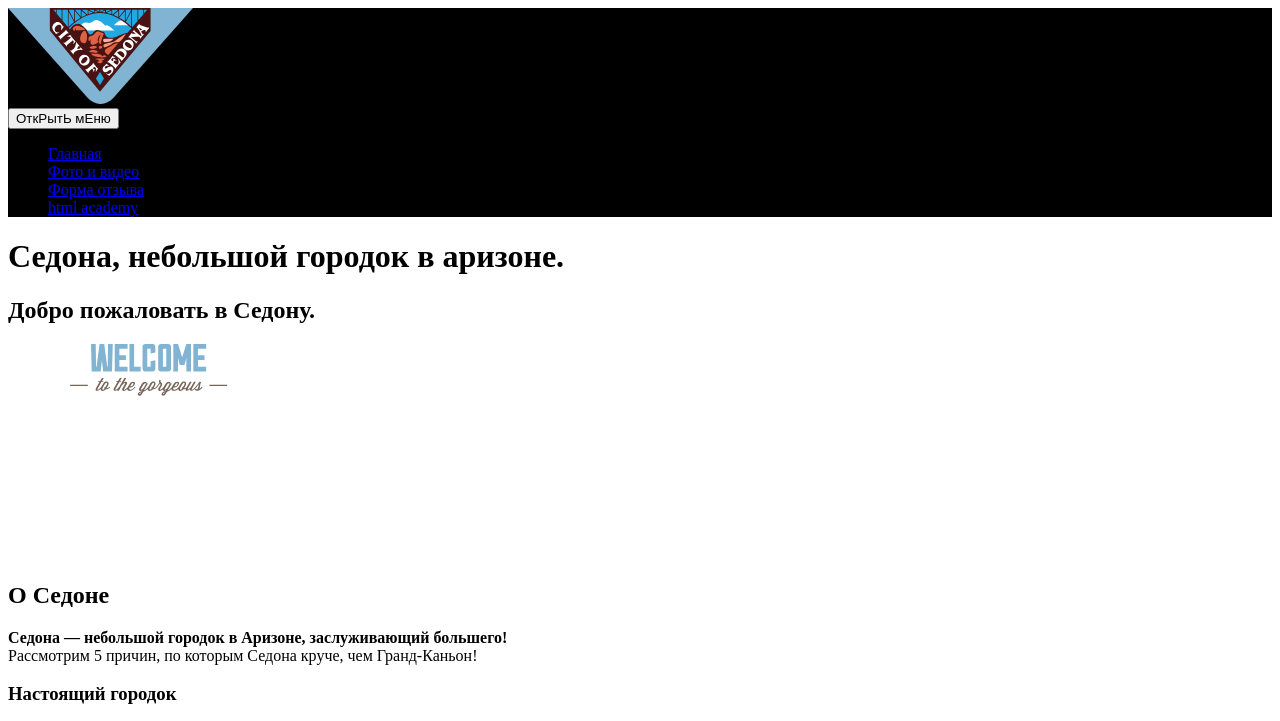
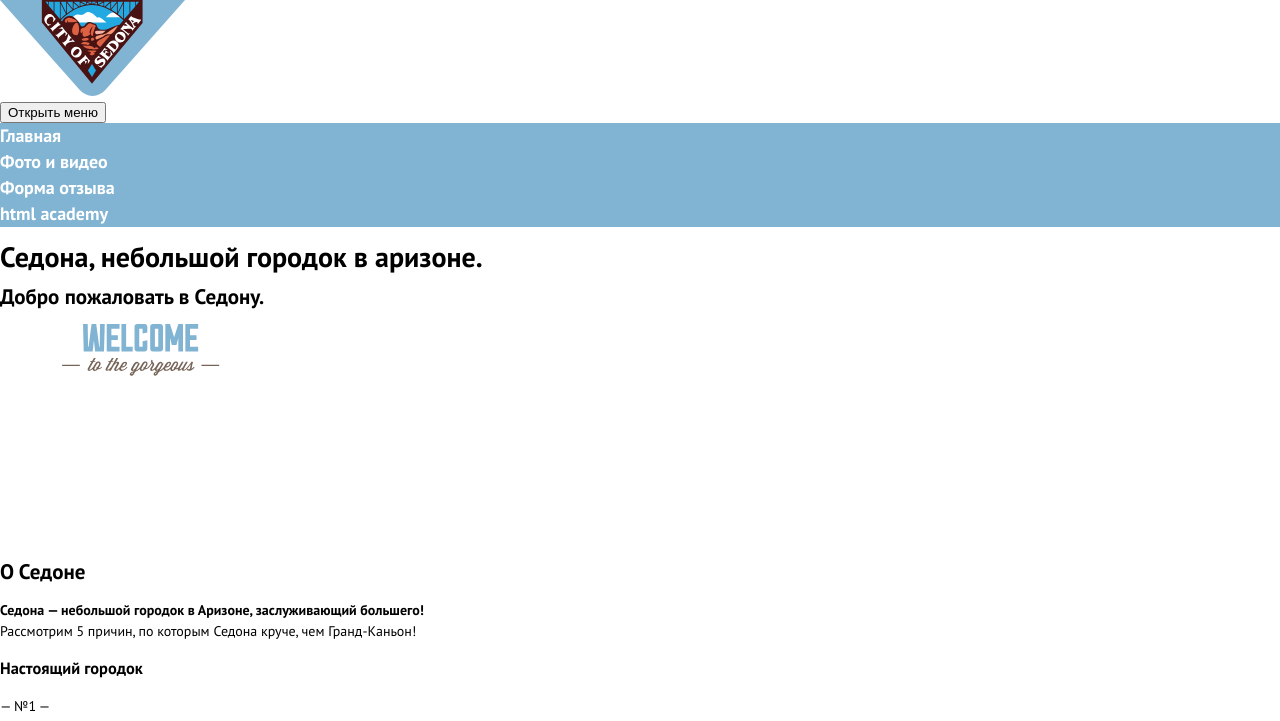
Before and after one commit to htmlacademy-adaptive/2074947-sedona-26, a website: page source/index.html in a window 1280 px wide. Shown: the top 721 px of the page. Drawn offline with nearby package versions, Linux system fonts and the light colour scheme; files that its build step writes are made by us from their sources.

Commit message:
Добавил блоки шапки и навигации

```diff
--- a/source/index.html
+++ b/source/index.html
@@ -14,7 +14,7 @@
     </a>
     <nav class="main-nav">
       <button class="main-nav__toggle" type="button">
-        <span class="visually-hidden">ОткРытЬ мЕню</span>
+        <span class="visually-hidden">Открыть меню</span>
       </button>
       <div class="main-nav__wrapper">
         <ul class="main-nav__list site-list">
--- a/source/less/blocks/main-header.less
+++ b/source/less/blocks/main-header.less
@@ -1,3 +1,3 @@
-.main-header {
-  background-color: #000000;
-}
+.main-header {}
+
+.main-header__logo {}
--- /dev/null
+++ b/source/less/blocks/main-nav.less
@@ -0,0 +1,23 @@
+.main-nav {
+  background-color: #ffffff;
+}
+
+.main-nav__toogle {}
+
+.site-list {
+  margin: 0;
+  padding: 0;
+  list-style-type: none;
+}
+
+.site-list__item {
+  background-color: #81B3D2;
+}
+
+.site-list__link {
+  font-weight: 700;
+  font-size: 18px;
+  line-height: 26px;
+  color: #ffffff;
+  text-decoration: none;
+}
--- /dev/null
+++ b/source/less/components/fonts.less
@@ -0,0 +1,31 @@
+@font-face {
+  font-family: "PT Sans";
+  font-style: normal;
+  font-weight: 400;
+  src: url("/fonts/ptsans.woff2") format("woff2"), url("../fonts/ptsans.woff") format("woff");
+  font-display: swap;
+}
+
+@font-face {
+  font-family: "PT Sans";
+  font-style: normal;
+  font-weight: 700;
+  src: url("/fonts/ptsansbold.woff2") format("woff2"), url("../fonts/ptsans.woff") format("woff");
+  font-display: swap;
+}
+
+@font-face {
+  font-family: "PT Sans";
+  font-style: italic;
+  font-weight: 400;
+  src: url("/fonts/ptsans.woff2") format("woff2"), url("../fonts/ptsans.woff") format("woff");
+  font-display: swap;
+}
+
+@font-face {
+  font-family: "PT Sans";
+  font-style: italic;
+  font-weight: 700;
+  src: url("/fonts/ptsansbold.woff2") format("woff2"), url("../fonts/ptsans.woff") format("woff");
+  font-display: swap;
+}
--- a/source/less/style.less
+++ b/source/less/style.less
@@ -1 +1,16 @@
+@import "./components/fonts.less";
 @import "./blocks/main-header.less";
+@import "./blocks/main-nav.less";
+
+body {
+  font-family: "PT Sans", sans-serif;
+  font-weight: 400;
+  font-size: 14px;
+  margin: 0;
+  display: flex;
+  flex-direction: column;
+  min-height: 100%;
+  line-height: 21px;
+  background-color: #ffffff;
+  color: #000000;
+}
```
